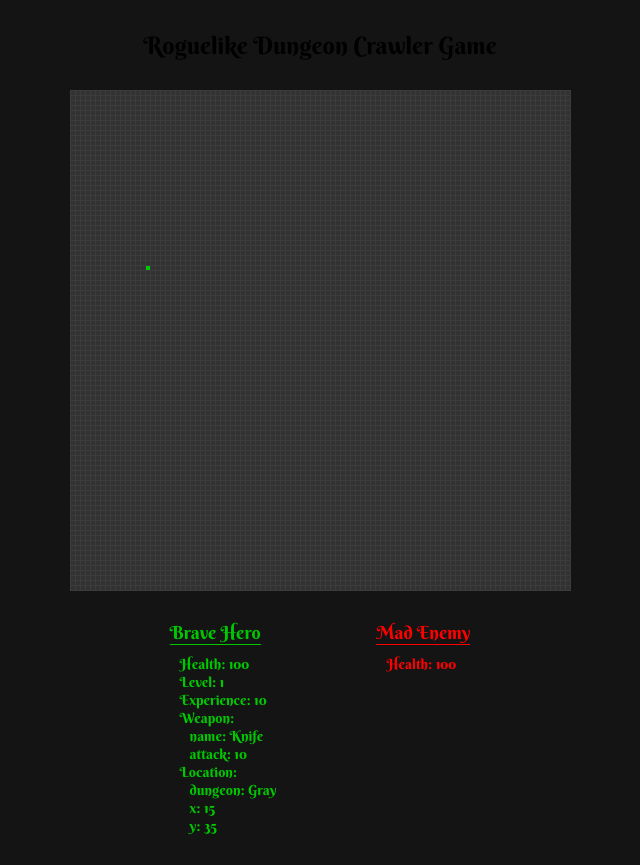
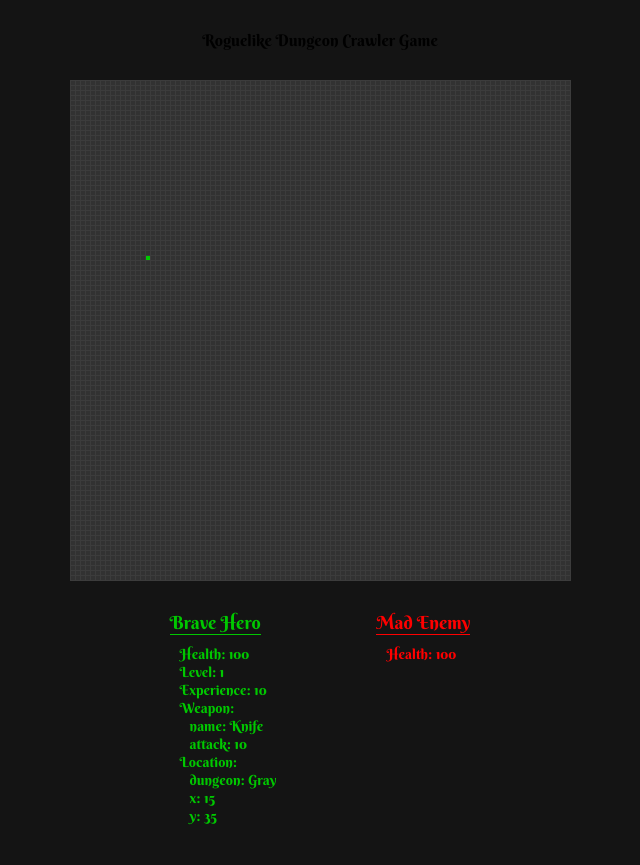
Before and after one commit to khandrym/roguelike-dungeon-crawler-game, a React (Create React App) app: page / in a window 1280 px wide. Shown: the whole page, without its empty margins (320-960 px from the left). Built offline with nearby package versions, Linux system fonts and the light colour scheme.

Commit message:
Replace usage of styled-components by ordinary css for title module

```diff
--- /dev/null
+++ b/src/modules/title/components/Title.css
@@ -0,0 +1,4 @@
+.Title {
+  font-size: var(--font-size-title);
+  margin: 30px;
+}
--- a/src/modules/title/components/Title.tsx
+++ b/src/modules/title/components/Title.tsx
@@ -1,15 +1,10 @@
 import * as React from 'react';
-import { styled } from '../../theme';
-
-const Wrapper = styled.div`
-  font-size: ${props => props.theme.fontSizeTitle};
-  margin: 30px;
-`;
+import './Title.css';
 
 export default () => {
   return (
-    <Wrapper>
+    <div className="Title">
       Roguelike Dungeon Crawler Game
-    </Wrapper>
+    </div>
   );
 };
```
